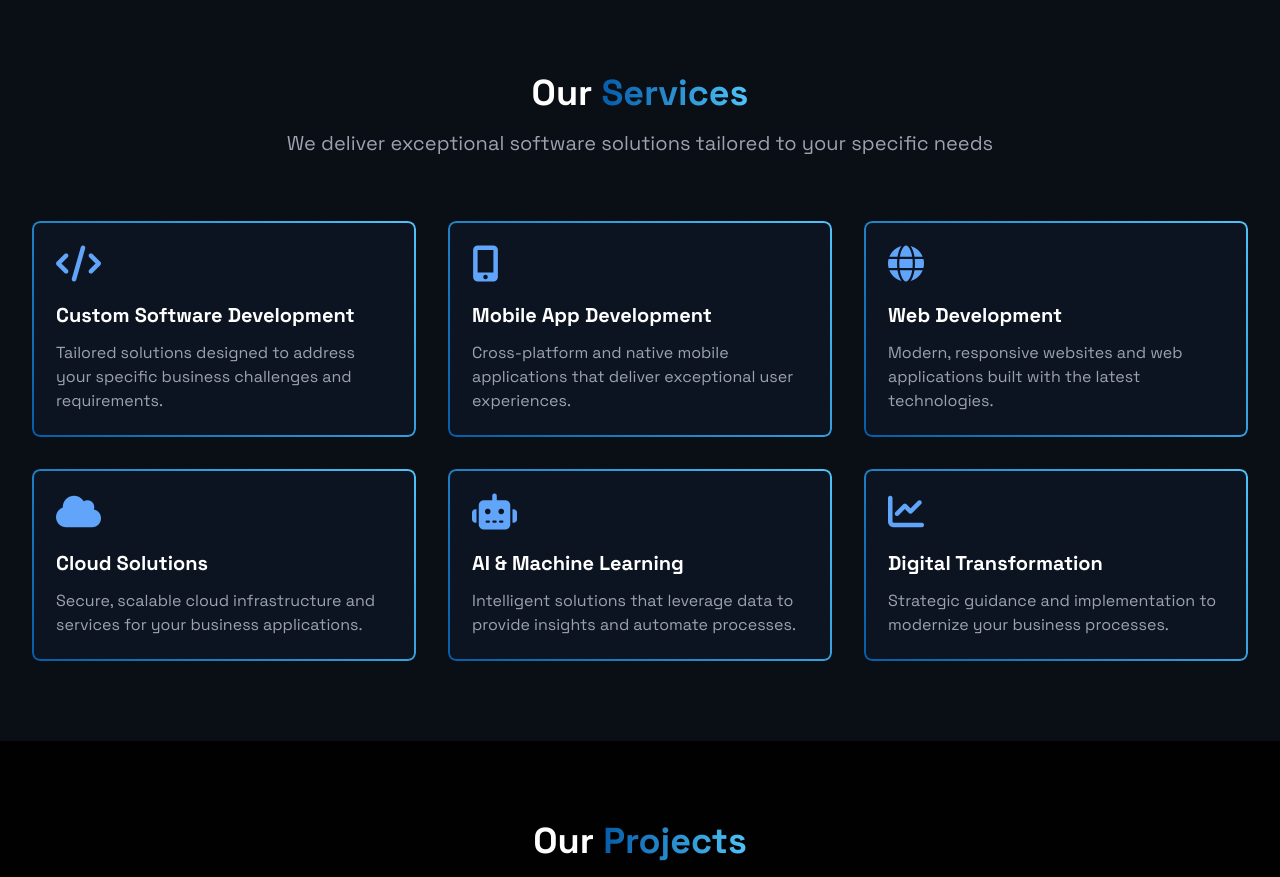
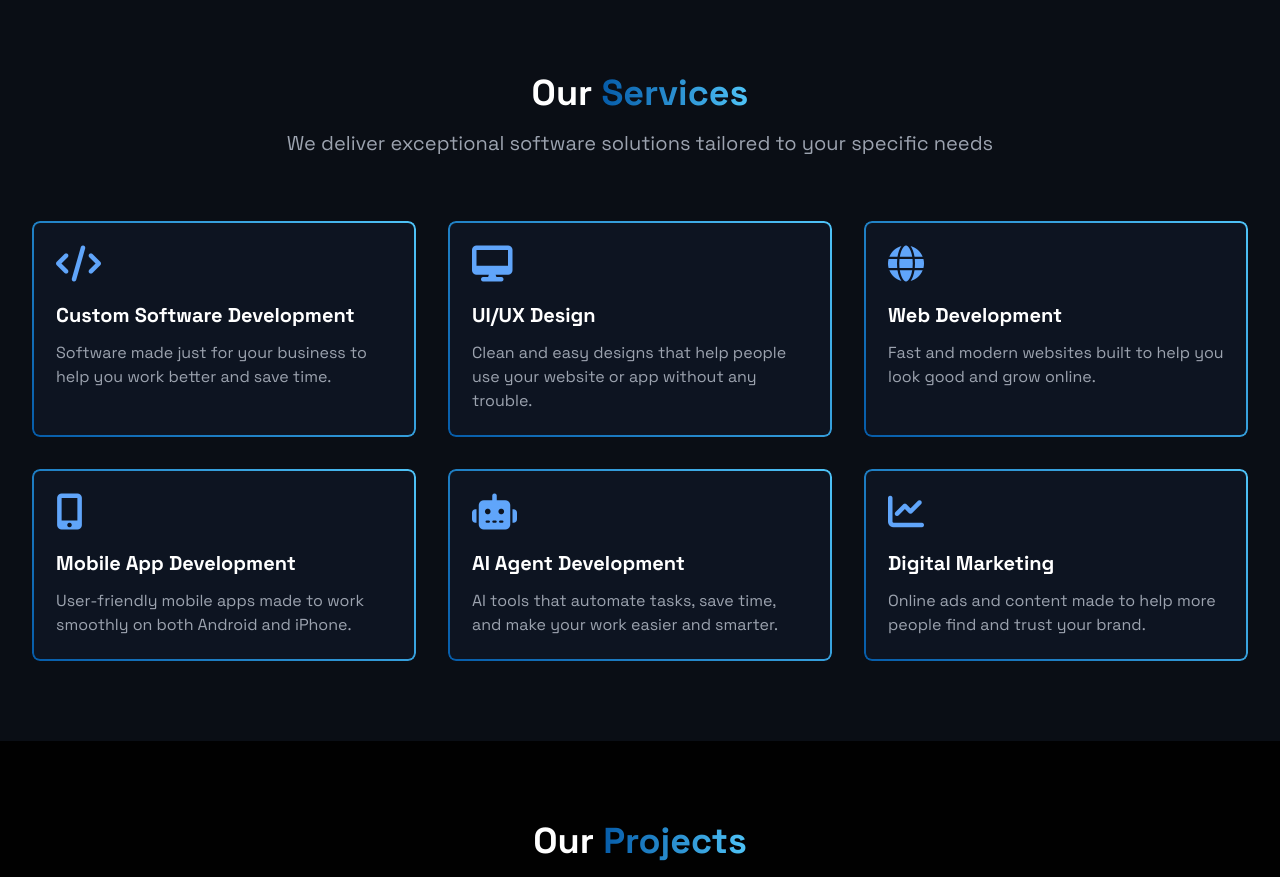
Before and after one commit to ZunairKhursheed/rectocode, a PHP site: page /rectocode/ in a window 1280 px wide. Shown: the part 807-1684 px from the top of the page. Run offline with PHP 8.4, Linux system fonts and the light colour scheme; some libraries are stand-ins or nearby versions.

Commit message:
services

```diff
--- a/includes/services.php
+++ b/includes/services.php
@@ -13,16 +13,18 @@
                     <i class="fas fa-code"></i>
                 </div>
                 <h3 class="text-xl font-bold mb-3">Custom Software Development</h3>
-                <p class="text-gray-400">Tailored solutions designed to address your specific business challenges and requirements.</p>
+                <p class="text-gray-400">Software made just for your business to help you work better and save time.
+                </p>
             </div>
 
             <!-- Service 2 -->
             <div class="service-card p-6 rounded-lg gradient-border bg-gray-900 bg-opacity-70 transition-all duration-300">
                 <div class="mb-4 text-blue-400 text-4xl">
-                    <i class="fas fa-mobile-alt"></i>
+                    <i class="fas fa-desktop"></i>
                 </div>
-                <h3 class="text-xl font-bold mb-3">Mobile App Development</h3>
-                <p class="text-gray-400">Cross-platform and native mobile applications that deliver exceptional user experiences.</p>
+                <h3 class="text-xl font-bold mb-3">UI/UX Design</h3>
+                <p class="text-gray-400">Clean and easy designs that help people use your website or app without any trouble.
+                </p>
             </div>
 
             <!-- Service 3 -->
@@ -31,16 +33,18 @@
                     <i class="fas fa-globe"></i>
                 </div>
                 <h3 class="text-xl font-bold mb-3">Web Development</h3>
-                <p class="text-gray-400">Modern, responsive websites and web applications built with the latest technologies.</p>
+                <p class="text-gray-400">Fast and modern websites built to help you look good and grow online.
+                </p>
             </div>
 
             <!-- Service 4 -->
             <div class="service-card p-6 rounded-lg gradient-border bg-gray-900 bg-opacity-70 transition-all duration-300">
                 <div class="mb-4 text-blue-400 text-4xl">
-                    <i class="fas fa-cloud"></i>
+                    <i class="fas fa-mobile-alt"></i>
                 </div>
-                <h3 class="text-xl font-bold mb-3">Cloud Solutions</h3>
-                <p class="text-gray-400">Secure, scalable cloud infrastructure and services for your business applications.</p>
+                <h3 class="text-xl font-bold mb-3">Mobile App Development</h3>
+                <p class="text-gray-400">User-friendly mobile apps made to work smoothly on both Android and iPhone.
+                </p>
             </div>
 
             <!-- Service 5 -->
@@ -48,8 +52,8 @@
                 <div class="mb-4 text-blue-400 text-4xl">
                     <i class="fas fa-robot"></i>
                 </div>
-                <h3 class="text-xl font-bold mb-3">AI & Machine Learning</h3>
-                <p class="text-gray-400">Intelligent solutions that leverage data to provide insights and automate processes.</p>
+                <h3 class="text-xl font-bold mb-3">AI Agent Development</h3>
+                <p class="text-gray-400">AI tools that automate tasks, save time, and make your work easier and smarter.</p>
             </div>
 
             <!-- Service 6 -->
@@ -57,8 +61,8 @@
                 <div class="mb-4 text-blue-400 text-4xl">
                     <i class="fas fa-chart-line"></i>
                 </div>
-                <h3 class="text-xl font-bold mb-3">Digital Transformation</h3>
-                <p class="text-gray-400">Strategic guidance and implementation to modernize your business processes.</p>
+                <h3 class="text-xl font-bold mb-3">Digital Marketing</h3>
+                <p class="text-gray-400">Online ads and content made to help more people find and trust your brand.</p>
             </div>
         </div>
     </div>
```
Also changed, not shown: custom-software.php (+22 -0 lines), digital-transformation.php (+41 -0 lines).
